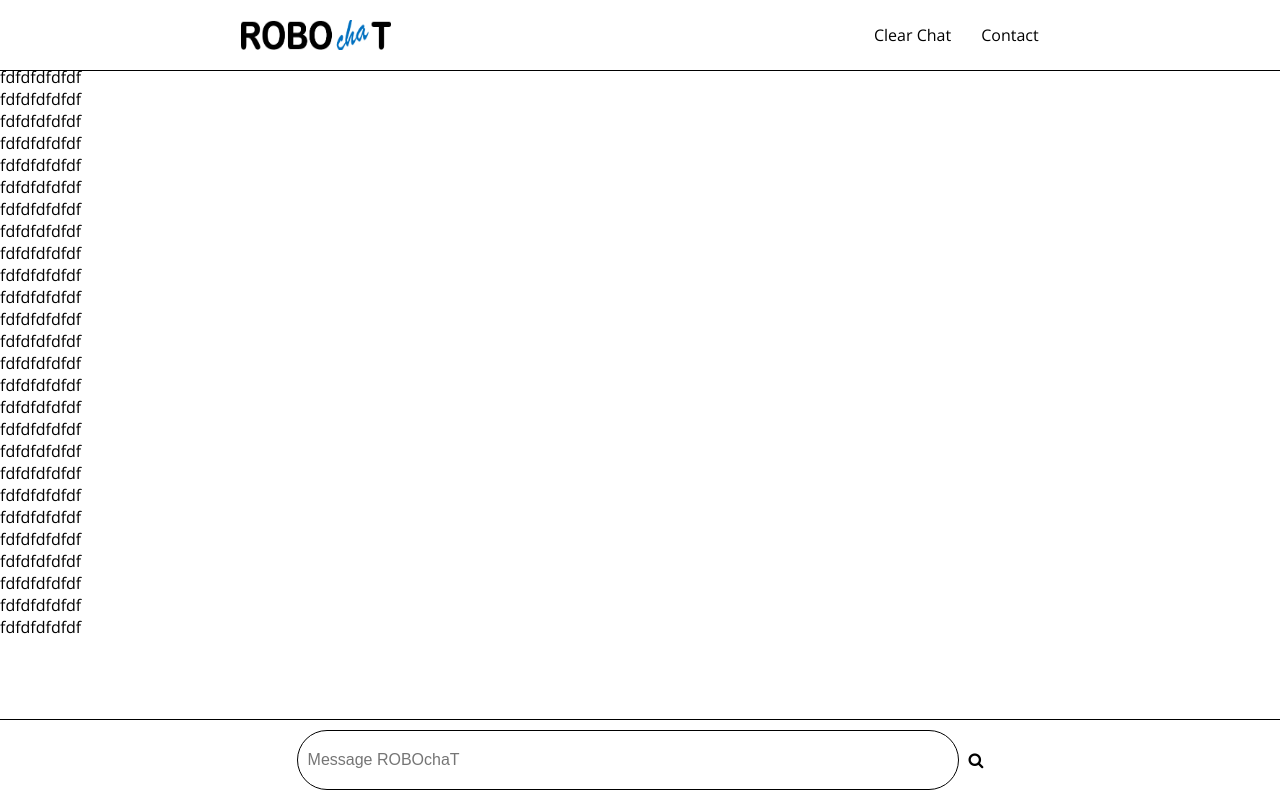
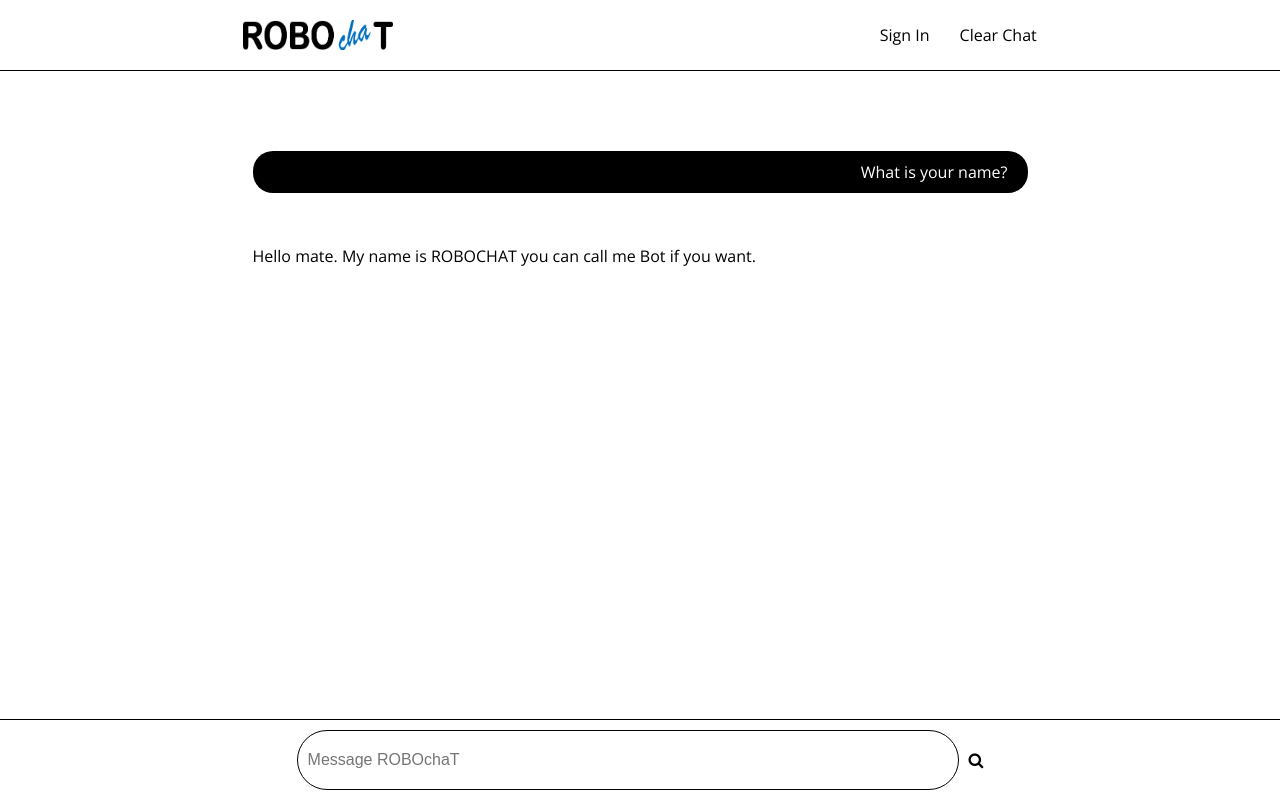
Before and after one commit to Harmeet03/ChatBot, a React (Create React App) app in the folder Frontend/my-app/: page / in a window 1280 px wide. Built offline with nearby package versions, Linux system fonts and the light colour scheme.

Commit message:
Frontend almost done

```diff
--- a/Frontend/my-app/public/index.html
+++ b/Frontend/my-app/public/index.html
@@ -24,7 +24,7 @@
       work correctly both with client-side routing and a non-root public URL.
       Learn how to configure a non-root public URL by running `npm run build`.
     -->
-    <title>React App</title>
+    <title>ROBOchaT</title>
   </head>
   <body>
     <noscript>You need to enable JavaScript to run this app.</noscript>
--- a/Frontend/my-app/src/App.css
+++ b/Frontend/my-app/src/App.css
@@ -4,6 +4,8 @@ body{
   font-family: "Open Sans", sans-serif;
   margin: 0;
   padding: 0;
+  /* background-color: black;
+  color: white; */
 }
 
 nav{
@@ -57,4 +59,33 @@ nav > div > a{
   border-radius: 30px;
 }
 
-/* CONTENT CSS */
+.input > button{
+  border: none;
+  background-color: white;
+  padding: 0;
+  cursor: pointer;
+}
+
+/* CHAT CONTENT CSS */
+.chat{
+  padding: 125px 0px 125px 0px;
+  margin: auto;
+  width: 775px;
+}
+
+.chat > .messages > .right{
+  text-align: right;
+  padding: 10px 0px;
+}
+
+.chat > .messages > .right > p{
+  background-color: black;
+  color: white;
+  padding: 10px 20px;
+  border-radius: 20px;
+}
+
+.chat > .messages > .left{
+  text-align: left;
+  padding: 10px 0px;
+}
--- /dev/null
+++ b/Frontend/my-app/src/Chat.js
@@ -0,0 +1,20 @@
+import "./App.css"
+
+const ChatContent = () => {
+    return(
+        <>
+            <div className="chat">
+                <div className="messages">
+                    <div className="right">
+                        <p>What is your name?</p>
+                    </div>
+                    <div className="left">
+                        <p>Hello mate. My name is ROBOCHAT you can call me Bot if you want.</p>
+                    </div>
+                </div>
+            </div>
+        </>
+    )
+}
+
+export default ChatContent;
--- a/Frontend/my-app/src/Home.js
+++ b/Frontend/my-app/src/Home.js
@@ -1,49 +1,14 @@
 import Navbar from "./Navbar"
+import Links from "./Links"
 import InputBar from "./Input"
+import ChatContent from "./Chat"
 
 const Home = () => {
     return(
         <>
-            <link rel="preconnect" href="https://fonts.googleapis.com"/>
-            <link rel="preconnect" href="https://fonts.gstatic.com" crossorigin/>
-            <link href="https://fonts.googleapis.com/css2?family=Open+Sans:ital,wght@0,300..800;1,300..800&display=swap" rel="stylesheet"/>
-            <link rel="stylesheet" href="https://cdnjs.cloudflare.com/ajax/libs/font-awesome/4.7.0/css/font-awesome.min.css"></link>
-            <meta name="viewport" content="width=device-width, initial-scale=1.0"></meta>
+            <Links/>
             <Navbar/>
-            <body>
-                <div className="content">
-
-                    fdfdfdfdfdf<br/>
-                    fdfdfdfdfdf<br/>
-                    fdfdfdfdfdf<br/>
-                    fdfdfdfdfdf<br/>
-                    fdfdfdfdfdf<br/>
-                    fdfdfdfdfdf<br/>
-                    fdfdfdfdfdf<br/>
-                    fdfdfdfdfdf<br/>
-                    fdfdfdfdfdf<br/>
-                    fdfdfdfdfdf<br/>
-                    fdfdfdfdfdf<br/>
-                    fdfdfdfdfdf<br/>
-                    fdfdfdfdfdf<br/>
-                    fdfdfdfdfdf<br/>
-                    fdfdfdfdfdf<br/>
-                    fdfdfdfdfdf<br/>
-                    fdfdfdfdfdf<br/>
-                    fdfdfdfdfdf<br/>
-                    fdfdfdfdfdf<br/>
-                    fdfdfdfdfdf<br/>
-                    fdfdfdfdfdf<br/>
-                    fdfdfdfdfdf<br/>
-                    fdfdfdfdfdf<br/>
-                    fdfdfdfdfdf<br/>
-                    fdfdfdfdfdf<br/>
-                    fdfdfdfdfdf<br/>
-                    fdfdfdfdfdf<br/>
-                    fdfdfdfdfdf<br/>
-                    fdfdfdfdfdf<br/>
-                </div>
-            </body>
+            <ChatContent/>
             <InputBar/>
         </>
     )
--- a/Frontend/my-app/src/Input.js
+++ b/Frontend/my-app/src/Input.js
@@ -3,10 +3,10 @@ import "./App.css"
 const InputBar = () => {
     return (
       <>
-        <div className="input">
-            <input type="textbox" placeholder="Message ROBOchaT"/>
-            <span className="fa fa-search"/>
-        </div>
+        <form className="input">
+          <input type="textbox" placeholder="Message ROBOchaT"/>
+          <button type="submit" className="fa fa-search"/>
+        </form>
       </>
     );
   }
--- /dev/null
+++ b/Frontend/my-app/src/Links.js
@@ -0,0 +1,15 @@
+import "./App.css"
+
+const Links = () => {
+    return(
+        <>
+            <link rel="preconnect" href="https://fonts.googleapis.com"/>
+            <link rel="preconnect" href="https://fonts.gstatic.com" crossorigin/>
+            <link href="https://fonts.googleapis.com/css2?family=Open+Sans:ital,wght@0,300..800;1,300..800&display=swap" rel="stylesheet"/>
+            <link rel="stylesheet" href="https://cdnjs.cloudflare.com/ajax/libs/font-awesome/4.7.0/css/font-awesome.min.css"></link>
+            <meta name="viewport" content="width=device-width, initial-scale=1.0"></meta>
+        </>
+    )
+}
+
+export default Links;
--- a/Frontend/my-app/src/Navbar.js
+++ b/Frontend/my-app/src/Navbar.js
@@ -9,8 +9,8 @@ const Navbar = () => {
                     <img src={logo}/>
                 </div>
                 <div>
+                    <a href="#">Sign In</a>
                     <a href="#">Clear Chat</a>
-                    <a href="#">Contact</a>
                 </div>
             </nav>
         </>
```
